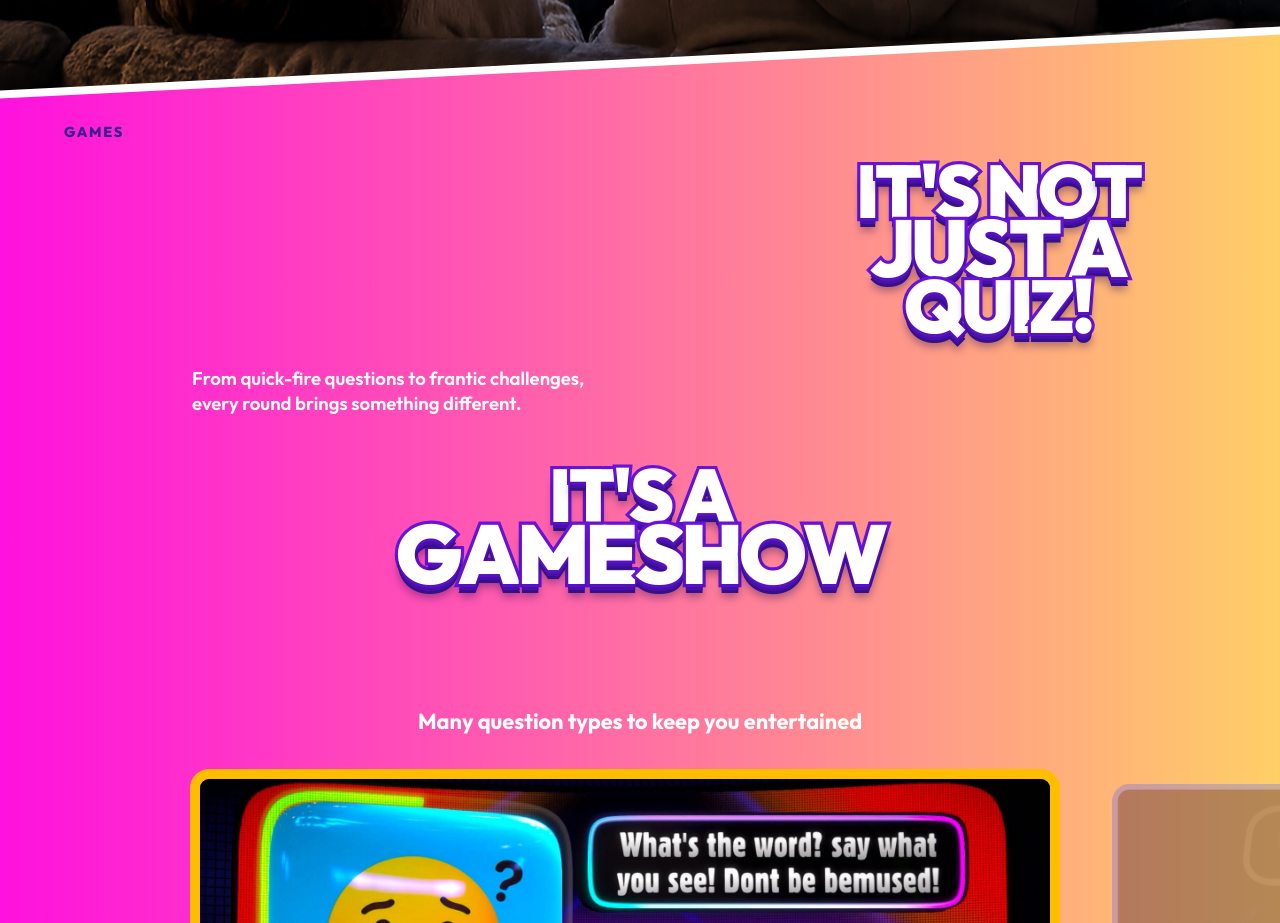
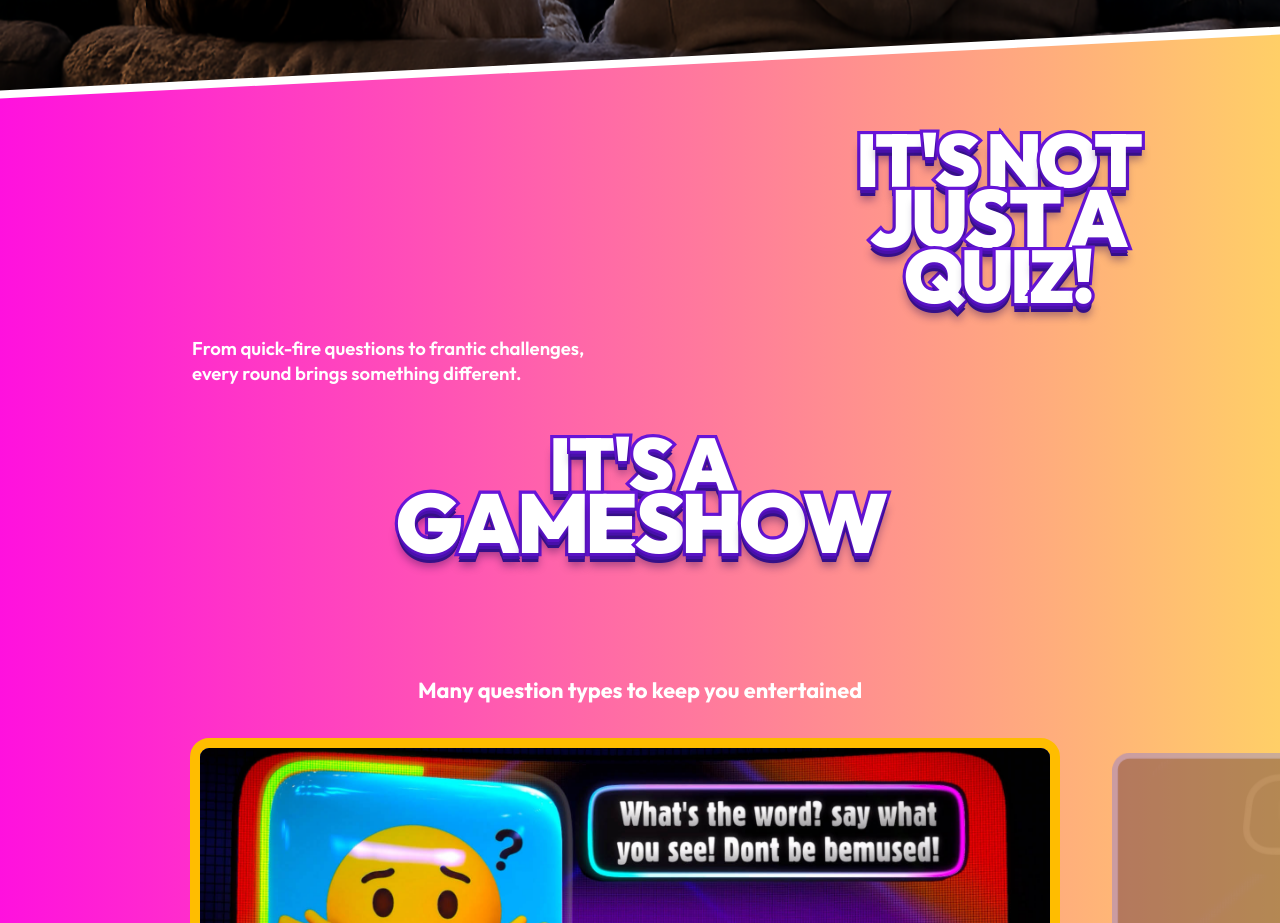
Before and after one commit to lotus-pocus/qething-home, a React (Vite) app: page / in a window 1280 px wide. Shown: the part 2000-2923 px from the top of the page. Built offline with nearby package versions, Linux system fonts and the light colour scheme.

Commit message:
removed the GAMES kicker from GamesSection

```diff
--- a/src/components/GamesSection/GamesSection.css
+++ b/src/components/GamesSection/GamesSection.css
@@ -197,34 +197,7 @@
 }
 
 
-/* ========================================
-   KICKER
-======================================== */
 
-.games-kicker {
-  display: block;
-
-  margin-bottom: 0.8rem;
-
-  font-family:
-    "Outfit",
-    sans-serif;
-
-  font-size:
-    clamp(
-      0.9rem,
-      0.9vw,
-      1rem
-    );
-
-  font-weight: 800;
-
-  text-transform: uppercase;
-
-  letter-spacing: 0.12em;
-
-  color: var(--qe-purple);
-}
 
 
 /* ========================================
--- a/src/components/GamesSection/GamesSection.jsx
+++ b/src/components/GamesSection/GamesSection.jsx
@@ -67,7 +67,7 @@ const GamesSection = () => {
         ====================================== */}
 
         <div className="games-heading">
-          <span className="games-kicker">Games</span>
+
 
           {/* ===================================
               TOP-RIGHT STICKER
```
